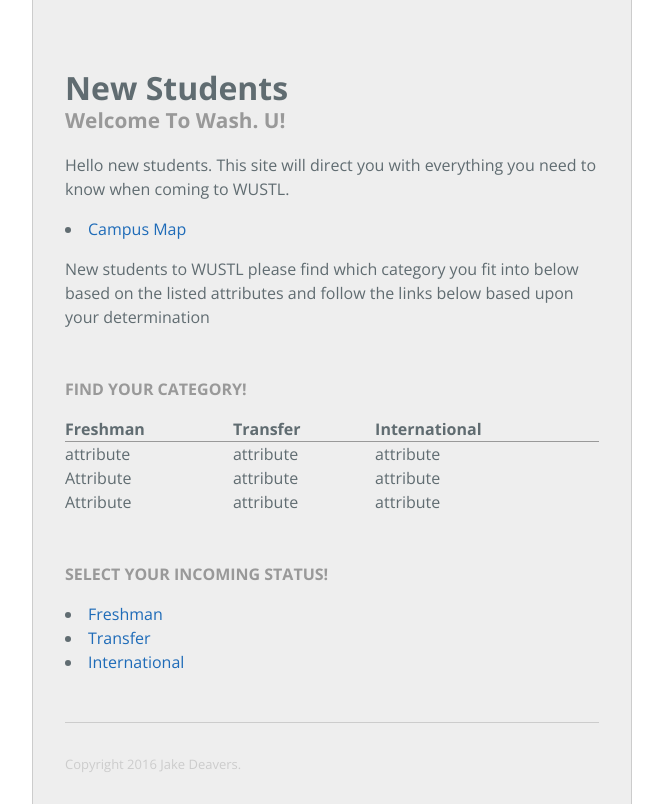
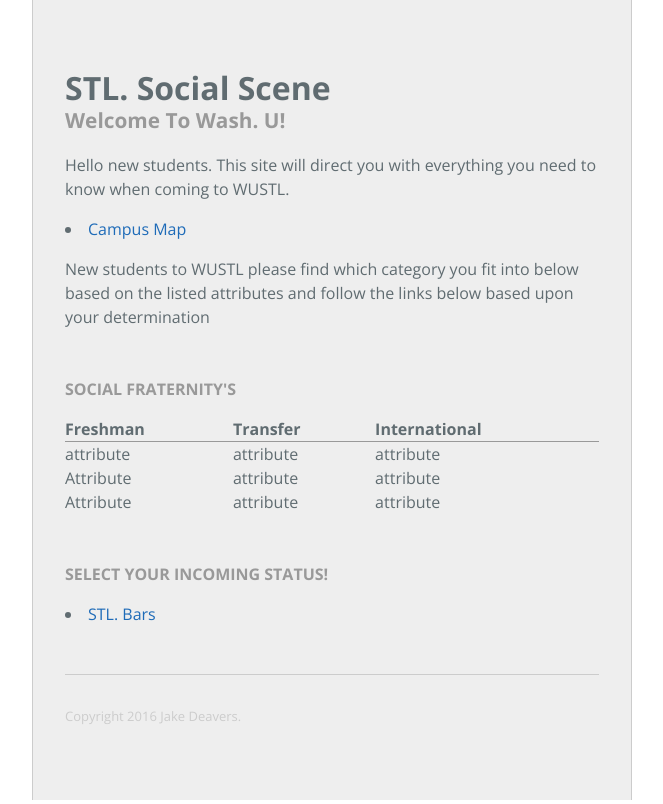
Before and after one commit to jakedeavers/SocialScene, a plain HTML site: page index.html in a window 1280 px wide. Shown: the whole page, without its empty margins (308-971 px from the left). Drawn offline with nearby package versions, Linux system fonts and the light colour scheme.

Commit message:
Update index.html

```diff
--- a/index.html
+++ b/index.html
@@ -39,7 +39,7 @@
     <div class="container">
 
       <section class="page-header">
-        <h1 class="project-name">New Students</h1>
+        <h1 class="project-name">STL. Social Scene</h1>
         <h2 class="project-tagline">Welcome To Wash. U!</h2>
         <p>Hello new students. This site will direct you with everything you need to know when coming to WUSTL.</p>
         <li>
@@ -49,7 +49,7 @@
       </section>
 
       <section class="main-content">
-        <h3>Find your Category!</h3>
+        <h3>Social Fraternity's</h3>
         <table>
           <tr>
             <th>Freshman</th>
@@ -77,13 +77,7 @@
          <section class="main-content">
         <h3>Select your incoming status!</h3>
         <li>
-        <a href="http://wustl.edu">Freshman</a>
-        </li>
-        <li>
-        <a href="http://wustl.edu">Transfer</a>
-        </li>
-        <li>
-        <a href="http://wustl.edu">International</a>
+        <a href="http://jakedeavers.github.io/directoryStart">STL. Bars</a>
         </li>
       </section>
 
```
